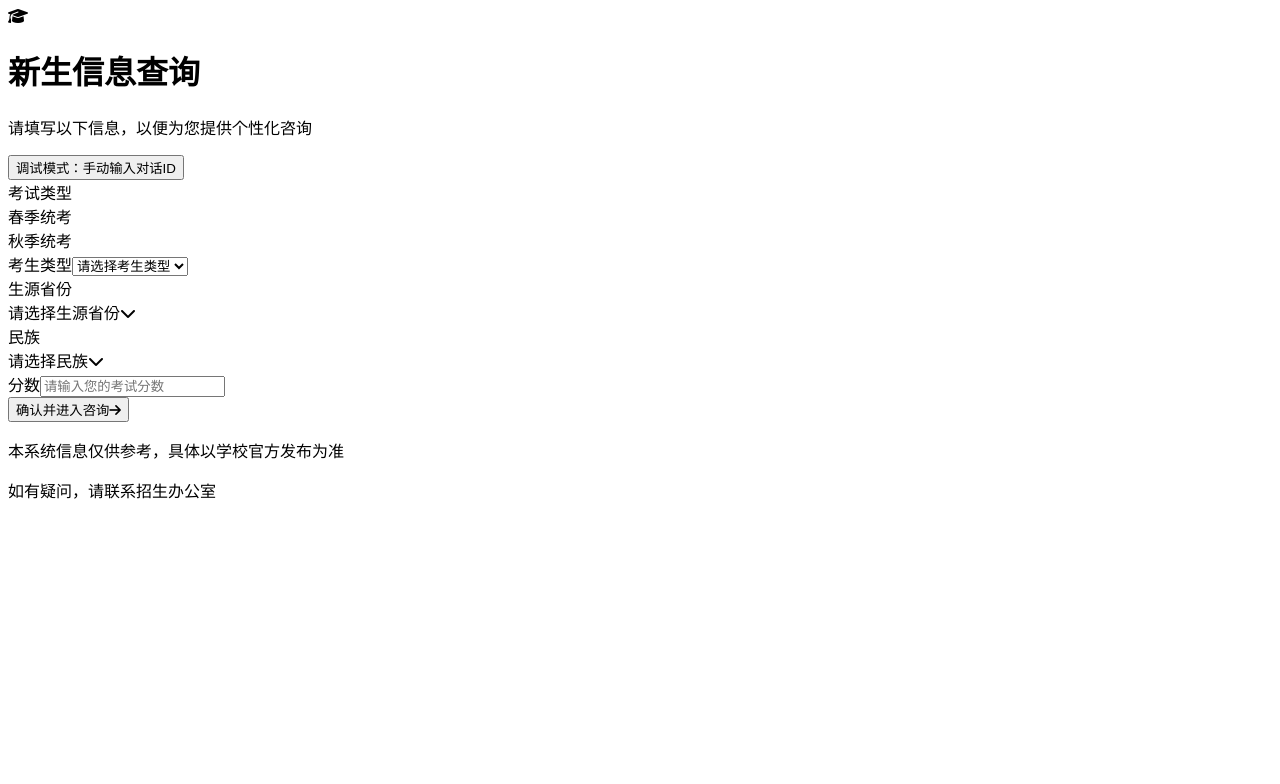
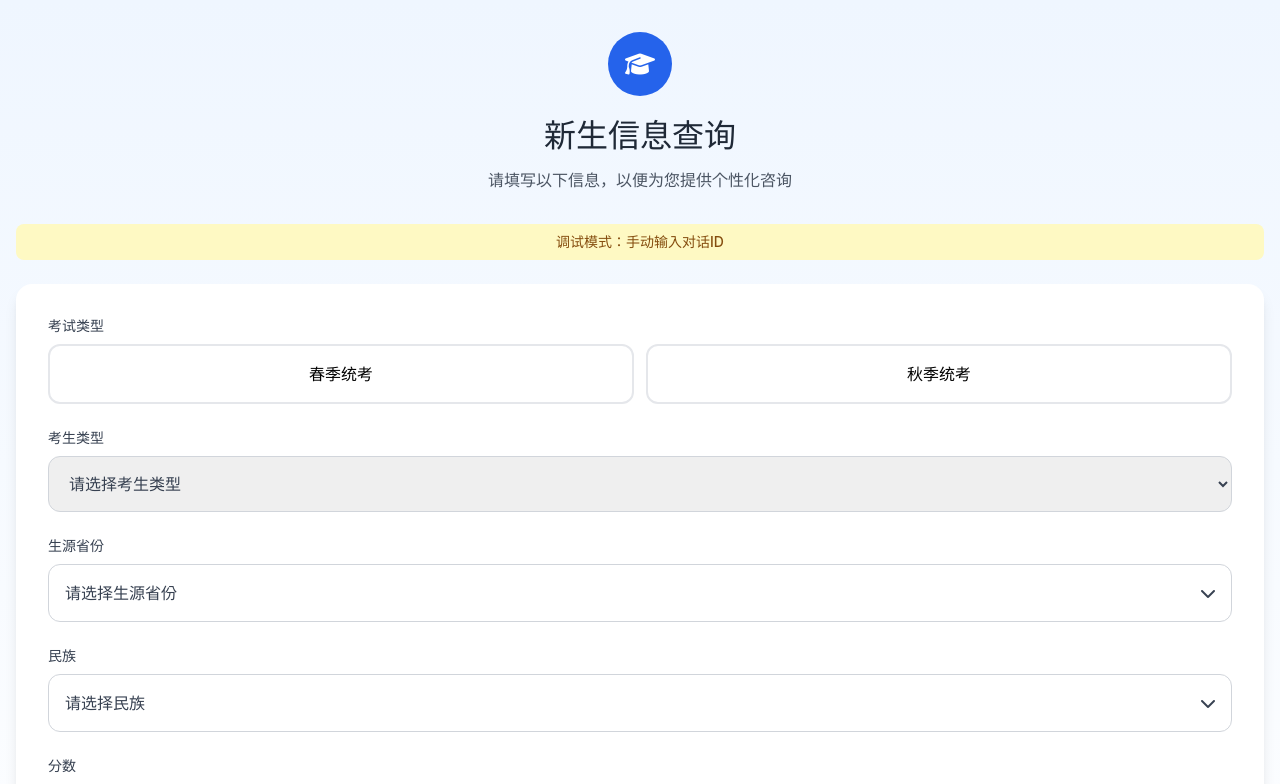
Before and after one commit to AppIeBanana/ZhaoSheng, a React (Vite) app: page / in a window 1280 px wide. Shown: the top 784 px of the page. Built offline with nearby package versions, Linux system fonts and the light colour scheme.

Commit message:
修复CSS导入错误并更新相关文件

```diff
--- a/index.html
+++ b/index.html
@@ -9,6 +9,7 @@
       href="https://cdnjs.cloudflare.com/ajax/libs/font-awesome/6.7.2/css/all.min.css"
       crossorigin="anonymous"
     />
+    <link rel="stylesheet" href="/src/index.css" />
   </head>
   <body>
     <div id="root"></div>
--- a/src/main.tsx
+++ b/src/main.tsx
@@ -3,9 +3,17 @@ import { StrictMode } from "react";
 import { createRoot } from "react-dom/client";
 import { Toaster } from 'sonner';
 import App from "./App.tsx";
-// import "./index.css";
 
-createRoot(document.getElementById("root")!).render(
+// 添加适当的类型检查，避免使用非空断言
+const container = document.getElementById("root");
+
+if (!container) {
+  throw new Error("Root element not found in the DOM");
+}
+
+// 在DOM加载完成后挂载应用
+const root = createRoot(container);
+root.render(
   <StrictMode>
     <App />
     <Toaster />
--- a/src/pages/InfoCollection.tsx
+++ b/src/pages/InfoCollection.tsx
@@ -204,7 +204,7 @@ export default function InfoCollection() {
   };
 
   return (
-    <div className="min-h-screen bg-gradient-to-b from-blue-50 to-white px-4 py-8">
+    <div className="min-h-screen bg-gradient-to-b from-blue-50 to-white px-4 py-4 md:py-8">
       {/* Header */}
       <div className="text-center mb-8">
         <div className="w-16 h-16 bg-blue-600 rounded-full flex items-center justify-center mx-auto mb-4">
@@ -247,7 +247,7 @@ export default function InfoCollection() {
       </div>
 
       {/* Form Card */}
-      <div className="bg-white rounded-2xl shadow-lg p-6 mb-8 transform transition-all duration-300 hover:shadow-xl">
+      <div className="bg-white rounded-2xl shadow-lg p-4 sm:p-6 md:p-8 mb-8 transform transition-all duration-300 hover:shadow-xl">
         <form onSubmit={handleSubmit} className="space-y-6">
           {/* Exam Type */}
           <div className="space-y-2">
--- a/src/pages/QAPage.tsx
+++ b/src/pages/QAPage.tsx
@@ -324,7 +324,7 @@ const loadMessagesFromLocalStorage = (userId: string): Message[] => {
 
       {/* 对话ID输入区域 - 调试模式使用 */}
       {!currentDialogId && (
-        <div className="bg-yellow-50 border-b border-yellow-100 p-3">
+        <div className="bg-yellow-50 border-b border-yellow-100 p-3 px-4">
           <div className="flex space-x-2 items-center">
             <input
               type="text"
@@ -407,7 +407,7 @@ const loadMessagesFromLocalStorage = (userId: string): Message[] => {
         {/* Messages Container - Now part of the main scrollable content */}
         <div className="p-4 space-y-6">
           {/* Messages */}
-          <div className="space-y-6">
+          <div className="space-y-4 sm:space-y-6">
             {/* Historical records separator */}
             {messages.length > 1 && (
               <div className="flex items-center justify-center my-4">
@@ -426,7 +426,7 @@ const loadMessagesFromLocalStorage = (userId: string): Message[] => {
                     className="w-10 h-10 rounded-full mr-2 object-cover flex-shrink-0"
                   />
                 )}
-                <div className={`max-w-[80%] ${message.sender === 'user' ? 'items-end' : 'items-start'} flex flex-col`}>
+                <div className={`max-w-[85%] sm:max-w-[80%] ${message.sender === 'user' ? 'items-end' : 'items-start'} flex flex-col`}>
                   <div className={`
                     rounded-2xl p-4 shadow-sm relative
                     ${message.sender === 'user'
@@ -482,7 +482,7 @@ const loadMessagesFromLocalStorage = (userId: string): Message[] => {
       </div>
 
        {/* Input Area - Fixed at bottom */}
-      <div className="bg-white p-3 border-t fixed bottom-0 left-0 right-0 z-10 max-w-full">
+      <div className="bg-white p-3 px-4 border-t fixed bottom-0 left-0 right-0 z-10 max-w-full shadow-md">
         <div className="relative">
            <input
             type="text"
@@ -497,7 +497,7 @@ const loadMessagesFromLocalStorage = (userId: string): Message[] => {
            <div className="absolute right-2 top-1/2 transform -translate-y-1/2 flex space-x-3">
              {/* 文件上传按钮 */}
              <button
-               className="text-gray-400 hover:text-blue-600 transition-colors"
+               className="text-gray-600 hover:text-blue-600 transition-colors"
                disabled={isLoading}
                onClick={() => document.getElementById('file-upload')?.click()}
              >
@@ -521,7 +521,7 @@ const loadMessagesFromLocalStorage = (userId: string): Message[] => {
 
              {/* 语音输入按钮 */}
              <button
-               className="text-gray-400 hover:text-blue-600 transition-colors"
+               className="text-gray-600 hover:text-blue-600 transition-colors"
                disabled={isLoading}
              >
                <i className="fa-solid fa-microphone"></i>
@@ -529,7 +529,7 @@ const loadMessagesFromLocalStorage = (userId: string): Message[] => {
 
              {/* 发送按钮 */}
              <button
-               className="text-gray-400 hover:text-blue-600 transition-colors"
+               className="text-gray-600 hover:text-blue-600 transition-colors"
                disabled={isLoading || !input.trim()}
                onClick={handleSendMessage}
              >
--- a/tailwind.config.js
+++ b/tailwind.config.js
@@ -10,8 +10,23 @@ export default {
   theme: {
     container: {
       center: true,
+      padding: {
+        DEFAULT: '1rem',
+        sm: '2rem',
+      },
     },
-    extend: {},
+    extend: {
+      screens: {
+        'xs': '360px',
+        'sm': '640px',
+        'md': '768px',
+        'lg': '1024px',
+      },
+      spacing: {
+        'safe-top': 'env(safe-area-inset-top)',
+        'safe-bottom': 'env(safe-area-inset-bottom)',
+      },
+    },
   },
   plugins: [],
 };
```
Also changed, not shown: server.js (+7 -1 lines), .trae/rules/project_rules.md, 1 other file (tests, documents, lock files or other folders).
